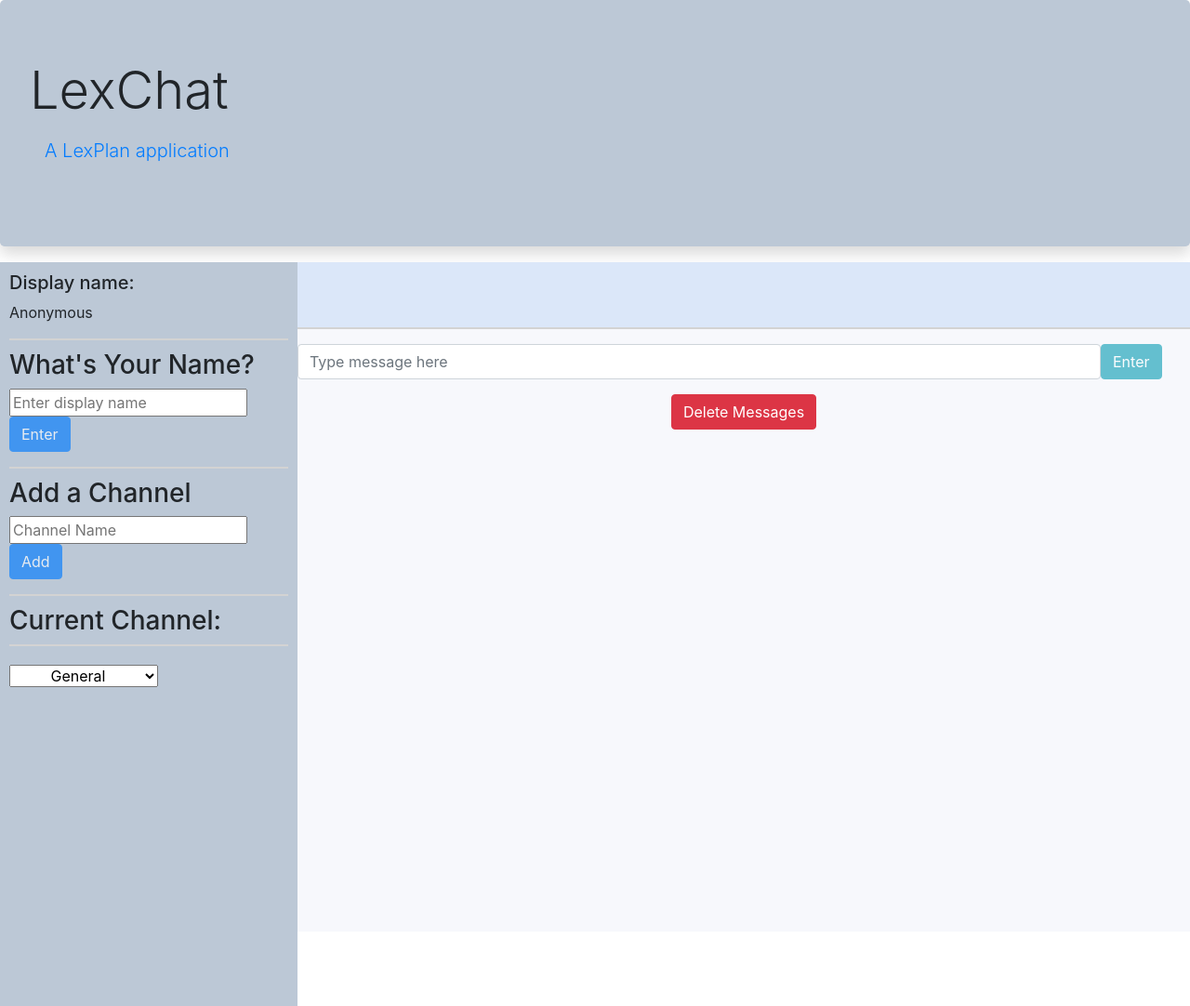
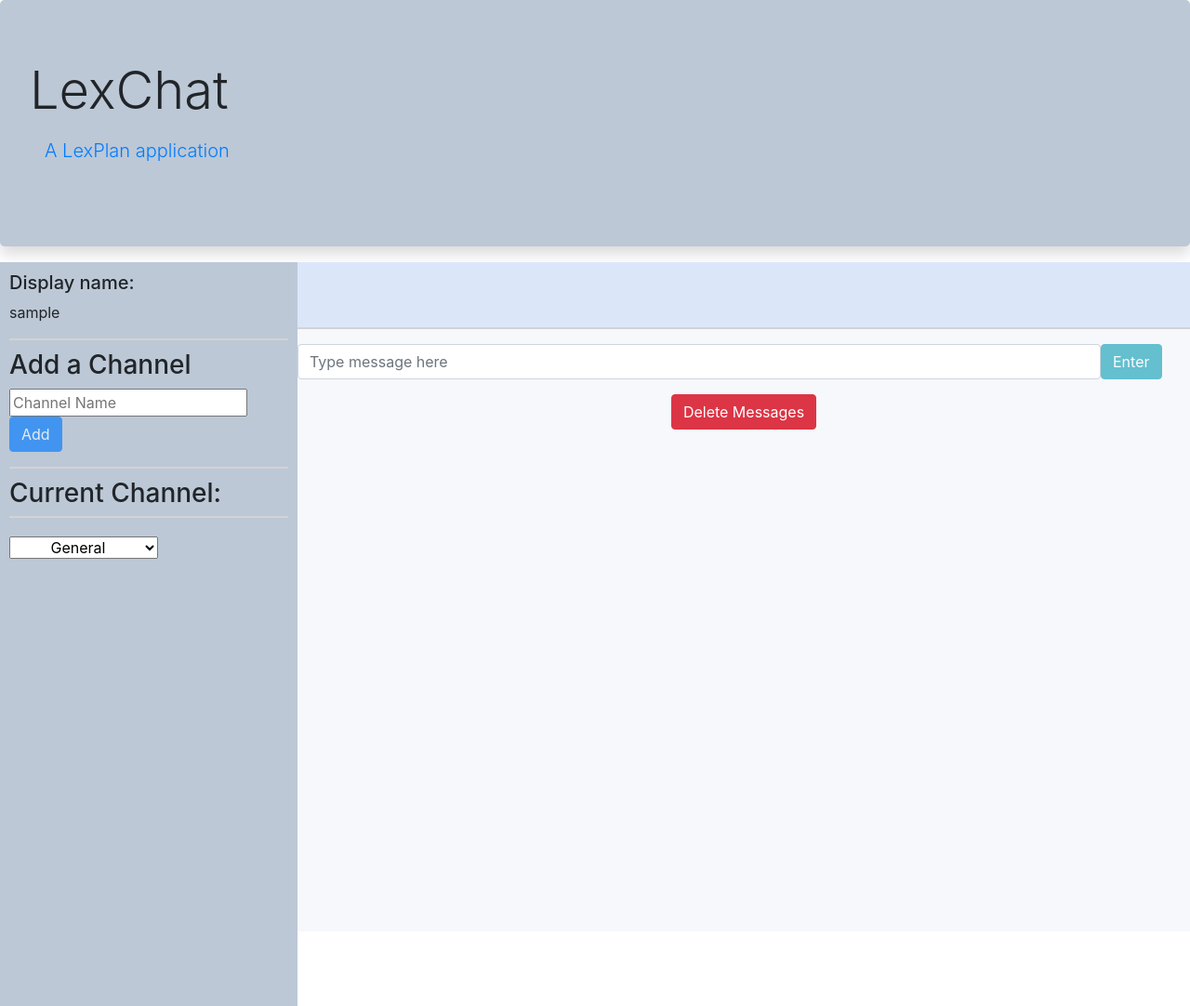
Before and after one commit to wcharles168/LexPlan, a Flask app: template templates/chat.html in a window 1280 px wide. Shown: the whole page at 93% size. Run offline with Flask 2, Linux system fonts and the light colour scheme; the template is opened without the code that fills it: most values are stand-ins (such as "Sample title", 1, 10 or a date in 2020); some libraries are stand-ins or nearby versions.

Commit message:
integrated channels

```diff
--- a/application.py
+++ b/application.py
@@ -55,7 +55,7 @@ channel_list = {'General': []}
 @login_required
 def chat():
     # Get username to display
-    username = db.execute("SELECT username FROM users WHERE id=:userid", {"userid": session["user_id"]}).fetchone()
+    username = db.execute("SELECT username FROM users WHERE id = :userid", userid = session["user_id"])
 
     return render_template("chat.html", channels=channel_list, username=username)
 
@@ -76,12 +76,13 @@ def addChannel():
     # Checks for channel uniqueness
     channelMatch = False
 
-    for channel in list(channel_list):
-        if channel == channel_name:
-            channelMatch = True
+    rows = db.execute("SELECT * FROM channels WHERE name=:channel_name", channel_name = channel_name)
 
-    # Adds channel to dictionary with an empty list of messages for the channel
-    channel_list.update({channel_name:[]})
+    if len(rows) > 0:
+        channelMatch = True
+
+    if channelMatch == False:
+        db.execute("INSERT INTO channels (name) VALUES (:channel_name)", channel_name = channel_name)
 
     return jsonify(channelMatch)
 
--- a/static/LexChat.js
+++ b/static/LexChat.js
@@ -120,19 +120,6 @@ document.addEventListener('DOMContentLoaded', () => {
             return (user + " (" + hours + ":" + minutes + ")" + ": " + message);
     }
 
-    // Loads name from local storage
-
-    // If no name on local storage, set to default name
-    if (!localStorage.getItem('name')) {
-
-        localStorage.setItem('name', 'Anonymous');
-
-    }
-
-    // Set display name using value stored in local
-    const name = localStorage.getItem('name');
-    document.querySelector('#current_name').innerHTML = name;
-
     // Grabs all existing channels and displays them
 
     window.onload = () => {
@@ -220,42 +207,6 @@ document.addEventListener('DOMContentLoaded', () => {
                 }
             }
         });
-
-    // Changes name on user input
-
-    // By default disables the submit button
-    document.querySelector('#submit_name').disabled = true;
-
-    // Only enables submit button when there is input
-    document.querySelector('#name').onkeyup = () => {
-
-        if (document.querySelector('#name').value.length > 0)
-
-            document.querySelector('#submit_name').disabled = false;
-        else
-
-            document.querySelector('#submit_name').disabled = true;
-
-        document.querySelector('#new_name').onsubmit = () => {
-
-            // Remove any current HTML
-            document.querySelector('#current_name').innerHTML = '';
-
-            const name = document.querySelector('#name').value;
-
-            // Add new element to HTML and local storage
-            document.querySelector('#current_name').innerHTML = name;
-            localStorage.setItem('name', name);
-
-            // Clear input field
-            document.querySelector('#name').value = '';
-
-            // Disable button again after submit
-            document.querySelector('#submit_name').disabled = true;
-
-            return false;
-        };
-    };
 
     // Adds a channel to html and channel list based on user input
 
--- a/templates/chat.html
+++ b/templates/chat.html
@@ -18,14 +18,12 @@
         </div>
         <div class="main_menu">
             <div class="menu-item">
-                <h5>Display name:</h5><p id="current_name">{{ username }}</p>
-            </div>
-            <div class="menu-item">
-                <form id="new_name">
-                    <h3>What's Your Name?</h3>
-                    <input id="name" type="text" placeholder="Enter display name" autocomplete="off"/>
-                    <button id="submit_name" class="btn btn-primary">Enter</button>
-                </form>
+                <h5>Display name:</h5>
+                <p id="current_name">
+                    {% for user in username %}
+                        {{ user.username }}
+                    {% endfor %}
+                </p>
             </div>
             <div class="menu-item">
                 <form id="new_channel">
```
Also changed, not shown: LexPlan.db.
